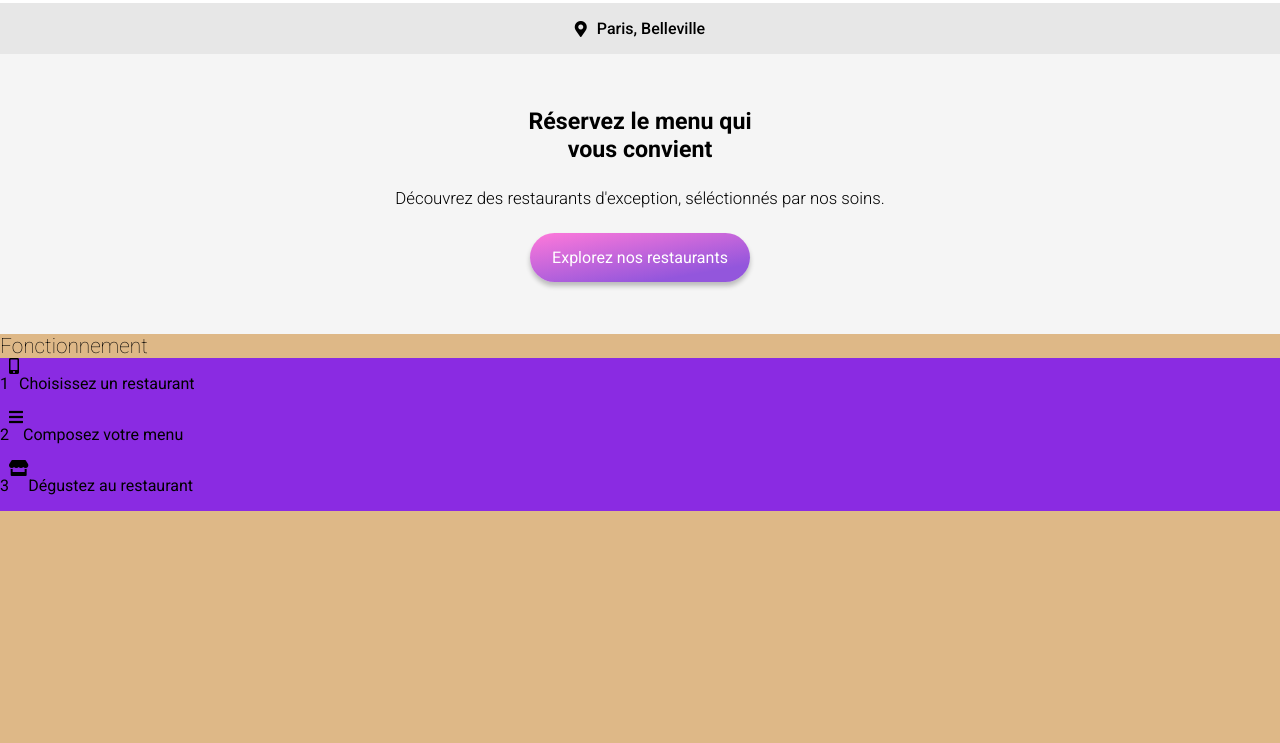
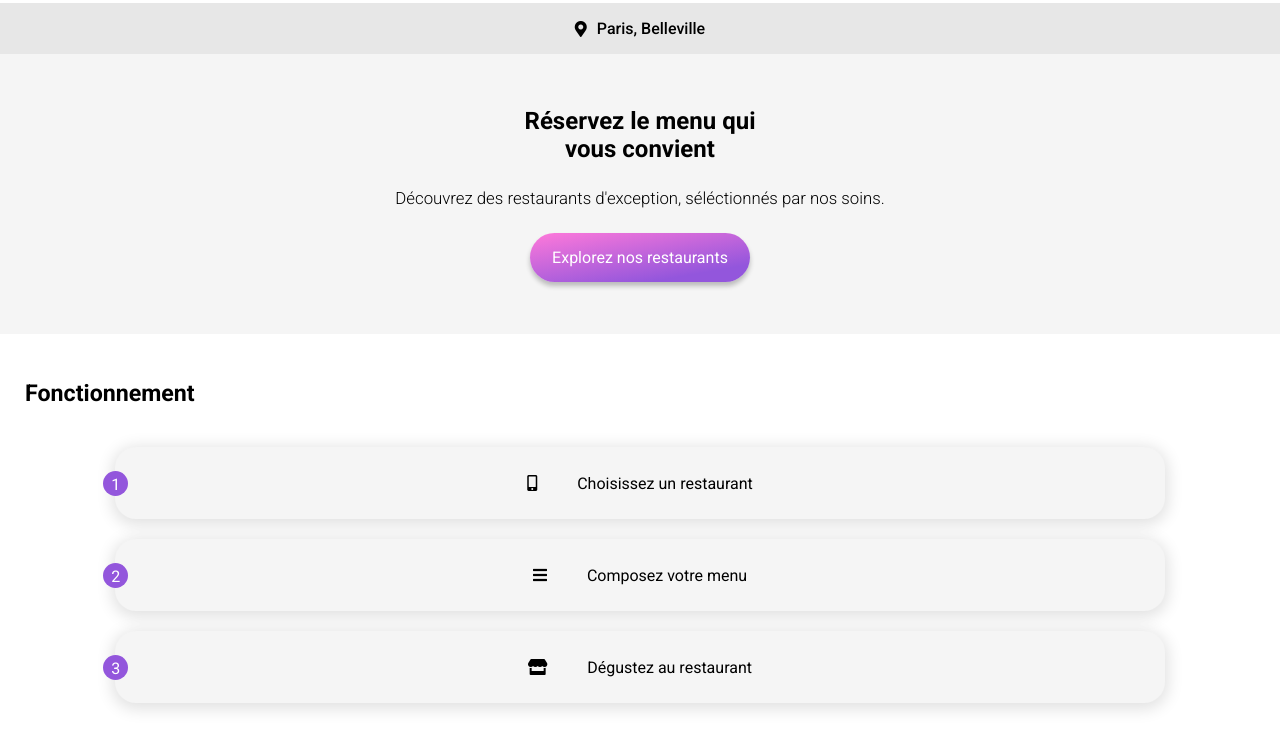
Before and after one commit to Guillaume-Gozillon/ohmyfood, a website: page index.html in a window 1280 px wide. Shown: the part 57-800 px from the top of the page. Drawn offline with Linux system fonts and the light colour scheme; a web font is replaced by a local one.

Commit message:
Header + operation

```diff
--- a/index.html
+++ b/index.html
@@ -42,22 +42,28 @@
             <p class="container__cta--title">Fonctionnement</p>
         </div>
         <div class="btn__menu">
-                <p class="number">1</p>
+                <div class="btn__menu--absolute">
+                    <p>1</p>
+                </div>
                 <i class="fas fa-mobile-alt"></i>
                 <p>Choisissez un restaurant</p>
         </div>
         <div class="btn__menu">
-                <p>2</p>
+                <div class="btn__menu--absolute">
+                     <p>2</p>
+                </div>
                 <i class="fas fa-bars"></i>
                 <p>Composez votre menu</p>
         </div>
         <div class="btn__menu">
-                <p>3</p>
+                <div class="btn__menu--absolute">
+                     <p>3</p>
+                </div>
                 <i class="fas fa-store"></i>
                 <p>Dégustez au restaurant</p>
         </div>
     </main>
-    <section>
+    <section class="container__general">
         <div class="bloc">
             <img src="public/css/img/jay-wennington.jpg" alt="repas-menilmontant">
             <div class="new">
--- a/sass/components/_operation.scss
+++ /dev/null
@@ -1,11 +0,0 @@
-.container__cta{
-    background-color: burlywood;
-    height: 440px;
-    & .container__cta--title{
-        @include header-secondary;
-    }
-    & .btn__menu{
-        background-color: blueviolet;
-        display: flex;
-    }
-}
--- a/sass/layout/_header.scss
+++ b/sass/layout/_header.scss
@@ -38,3 +38,42 @@
         font-weight: 300;
     }
 }
+
+.container__cta{
+    height: 390px;
+    & .container__cta--title{
+        @include header_title;
+    }
+    & .btn__menu{
+        background-color: $colour-lightgrey;
+        display: flex;
+        width: 82%;
+        height: 72px;
+        box-shadow: 0px 3px 16px 3px rgba(0,0,0,0.12);
+        justify-content: center;
+        align-items: center;
+        margin: 20px auto;
+        position: relative;
+        border-radius: 21px;
+        & i{
+            margin-right: 40px;
+        }
+        &:hover{
+            background-color: #9356dc21;
+        }
+    }
+}
+
+.btn__menu--absolute{
+    position: absolute;
+    top: 24px;
+    left: -12px;
+    background-color: $colour-primary;
+    color: white;
+    width: 25px;
+    height: 25px;
+    border-radius: 50px;
+    & p{
+        margin: 4px 0 0 8px;
+    }
+}
--- /dev/null
+++ b/sass/layout/_sections.scss
@@ -0,0 +1,3 @@
+.container__general{
+    background-color: $colour-lightgrey;
+}
--- a/sass/layout/_variables.scss
+++ /dev/null
@@ -1,6 +0,0 @@
-$colour-primary: #9356DC;
-$colour-secondary: #FF79DA;
-$colour-tertiary: #99E2D0;
-
-$header-title-size: 1.5em;
-$secondary-title-size: 1.3em;
--- a/sass/main.scss
+++ b/sass/main.scss
@@ -1,7 +1,7 @@
 @import "./utils/variables";
 @import "./utils/mixins";
+
 @import "./base/typography";
-
 @import "./base/base";
 
 @import "./components/buttons";
--- a/sass/utils/_mixins.scss
+++ b/sass/utils/_mixins.scss
@@ -3,3 +3,9 @@
     font-size: $size;
     font-weight: 100;
 }
+
+@mixin header_title {
+    margin: 45px 0 40px 25px;
+    font-size: 1.45em;
+    font-weight: 600;
+}
--- a/sass/utils/_variables.scss
+++ b/sass/utils/_variables.scss
@@ -1,8 +1,9 @@
 $colour-primary: #9356DC;
 $colour-secondary: #FF79DA;
 $colour-tertiary: #99E2D0;
+
 $colour-darkgrey: #E7E7E7;
-$colour-lightgrey: #F5F5F5;
+$colour-lightgrey:#F5F5F5;
 
-$header-title-size: 1.45em;
+$header-title-size: 1.5em;
 $secondary-title-size: 1.3em;
```
Also changed, not shown: public/css/style.css, sass/layout/sections.scss (deleted), 1 other file.
